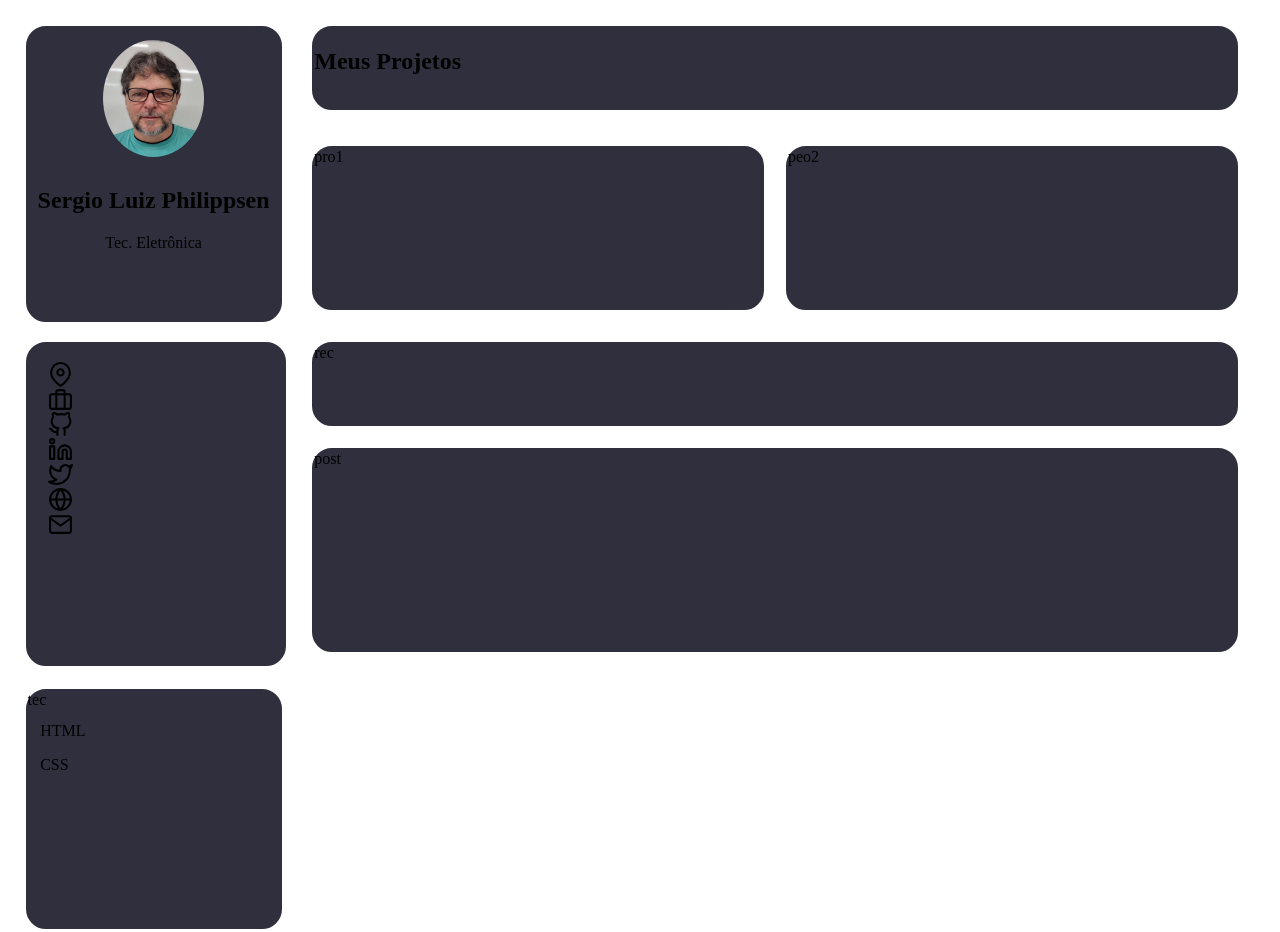
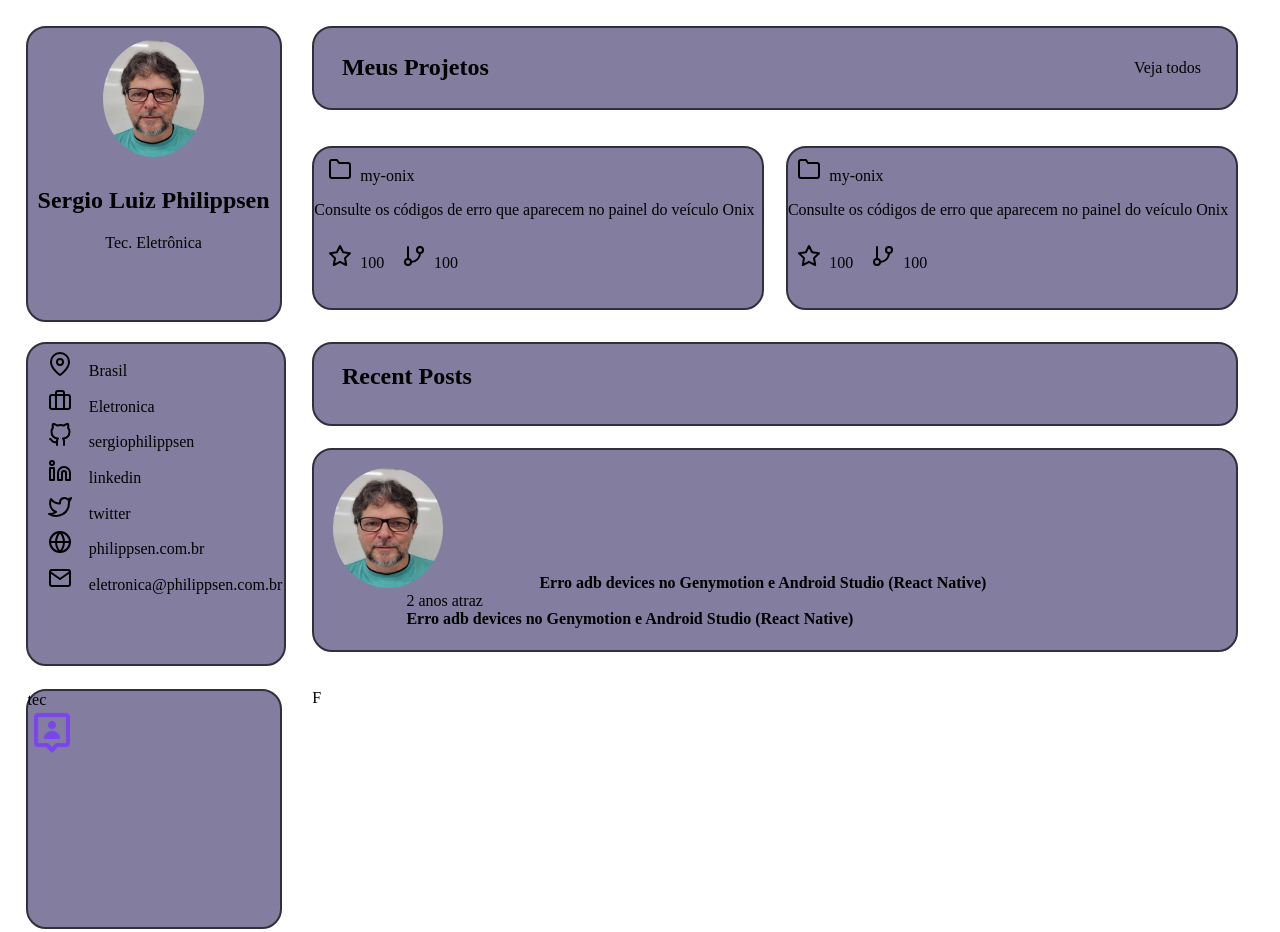
Before and after one commit to sergiophilippsen/portfolio, a plain HTML site: page index.html in a window 1280 px wide. Shown: the top 932 px of the page. Drawn offline with Linux system fonts and the light colour scheme.

Commit message:
projeto finalizado

```diff
--- a/index.html
+++ b/index.html
@@ -15,34 +15,86 @@
             <p>Tec. Eletrônica</p>
         </div>
         <div class="links">
-            <div class="icones"><br>
                 <img src="./assets/map-pin.svg" alt="Brasil">
+                <p>Brasil</p>
+                <br>
                 <img src="./assets/briefcase.svg" alt="Auto Eletrica Philippsen">
+                <p>Eletronica</p>
+                <br>
                 <img src="./assets/github.svg" alt="Github">
+                <p>sergiophilippsen</p>
+                <br>
                 <img src="./assets/linkedin.svg" alt="Linkedin">
+                <p>linkedin</p>
+                <br>
                 <img src="./assets/twitter.svg" alt="Twitter">
+                <p>twitter</p>
+                <br>
                 <img src="./assets/globe.svg" alt="philippsen.com.br">
+                <p>philippsen.com.br</p>
+                <br>
                 <img src="./assets/mail.svg" alt="eletronica@philippsen.com.br">
-            </div>
+                <p>eletronica@philippsen.com.br</p>
         </div>
         <div class="tecnologia">tec
-            <div class="">
-
-
-            <p>HTML</p>
-             <P>CSS</P>
+            <div class="tecn">
+                <img src="./assets/favicon.ico" alt="">
             </div>
         </div>
 
-        <div class="experiencias">ex</div>
-        <div class="educação">edu</div>
+        <div class="experiencias">
+            <h2>Experiências</h2>
+            <ul>
+                <li>Téc. Eletro Mecânica</li>
+                <p>CEFET-PR 1984 - 1988</p><br>
+                <li>Téc. Eletronica</li>
+                <p>SENAI 2018 - 2019</p>
+        </div>
+
+        <div class="educação">
+            <h2>Educação</h2>
+            <ul>
+                <li>Téc. Eletro Mecânica</li>
+                <p>CEFET-PR 1984 - 1988</p><br>
+                <li>Téc. Eletronica</li>
+                <p>SENAI 2018 - 2019</p>
+        </div>
+
+        </ul>
         <div class="projetos">
             <h2>Meus Projetos</h2>
+            <p>Veja todos</p>
         </div>
-        <div class="projeto1">pro1</div>
-        <div class="projeto2">peo2</div>
-        <div class="recentpost">rec</div>
-        <div class="post">post</div>
+        <div class="projeto1">
+                <img src="./assets/folder.svg" alt="">
+                <p class="displayInline">my-onix</p>
+                <p>Consulte os códigos de erro que aparecem no painel do veículo Onix</p>
+                <img src="./assets/star.svg" alt="">
+                <p class="displayInline1">100</p>
+                <img class="img2" src="./assets/git-branch.svg" alt="">
+                <p class="displayInline2">100</p>
+        </div>F
+        <div class="projeto2">
+            <div class="icones2">
+                <img src="./assets/folder.svg" alt="">
+                <p class="displayInline">my-onix</p>
+                <p>Consulte os códigos de erro que aparecem no painel do veículo Onix</p>
+                <img src="./assets/star.svg" alt="" srcset="">
+                <p class="displayInline1">100</p>
+                <img class="img2" src="./assets/git-branch.svg" alt="">
+                <p class="displayInline2">100</p>
+            </div>
+        </div>
+
+        <div class="recentpost">
+            <h2>Recent Posts</h2>
+        </div>
+        <div class="post">
+            <img src="./assets/FOTO.jpeg" alt="">
+            <h4>Erro adb devices no Genymotion e Android Studio (React Native)</h4><br>
+            <p>2 anos atraz</p><br>
+            <h4>Erro adb devices no Genymotion e Android Studio (React Native)</h4>
+        </div>
     </div>
 
 </body>
--- a/style.css
+++ b/style.css
@@ -3,15 +3,12 @@
     --text-color: #837E9F;
     --bg-cards: #302F3D;
     --bg-techs: #CB92B1;
-  }
+    }
   body {
    /* background-color: var(--body-bg-color);*/
     margin-left: 2%;
     margin-top: 2%;
   }
-
-
-
   .main {
     display: grid;
     box-sizing: border-box;
@@ -33,7 +30,7 @@
         border: solid 2px var(--bg-cards);
         width: 20vw;
         height: 37vh;
-        background-color: var(--bg-cards);
+        background-color: var(--text-color);
         border-radius: 20px;
         box-sizing: border-box;
         }
@@ -54,97 +51,219 @@
         }
         .profile p {
             text-align: center;
-            margin-bottom: 60%;
+            margin-bottom: 90%;
         }
     .links {
         grid-area: lin;
         border: solid 2px var(--bg-cards);
         width: 20vw;
         height: 40vh;
-        background-color: var(--bg-cards);
+        /*background-color: var(--bg-cards);*/
+        background-color: var(--text-color);
         border-radius: 20px;
+    }
 
+    .links p {
+        display: inline;
+        margin-left: 5%;
+        margin-top: 2%;
+    }
+
+    .links img {
+        margin-left: 8%;
+        margin-top: 3%;
     }
 
     .icones {
         display: flex;
         flex-direction: column;
-}
+    }
 
     .icones img {
         right: 25px;
         width: 25px;
-        margin-left: 20px;
+        margin-left: 30px;
+        margin-bottom: 10px;
+        margin-top: 40;
     }
-
-
+    .icones .displayInline {
+        display: inline;
+        margin-left: 30%;
+        margin-top: 1%;
+        }
     .tecnologia {
         box-sizing: border-box;
         grid-area: tec;
         border: solid 2px var(--bg-cards);
         width: 20vw;
         height: 30vh;
-        background-color: var(--bg-cards);
+        /*background-color: var(--bg-cards);*/
+        background-color: var(--text-color);
         border-radius: 20px;
-        }
-        .tecnologia p {
-            margin-left: 5%;
-            margin-top: 5%;
-
-        }
+    }
     .experiencias {
         grid-area: ex;
         border: solid 2px var(--bg-cards);
         width: 20vw;
         height: 40vh;
-        background-color: var(--bg-cards);
+        /*background-color: var(--bg-cards);*/
+        background-color: var(--text-color);
         border-radius: 20px;
-    }
+        }
+        .experiencias h2 {
+            margin-left: 10%;
+            margin-top: 8%;
+
+        }
     .educação {
         grid-area: edu;
         border: solid 2px var(--bg-cards);
         width: 20vw;
         height: 40vh;
-        background-color: var(--bg-cards);
+        /*background-color: var(--bg-cards);*/
+        background-color: var(--text-color);
         border-radius: 20px;
+     }
+     .educação h2 {
+        margin-left: 10%;
+        margin-top: 8%;
+        }
+     .educação li {
+
+        margin-left: 5%;
+        margin-bottom: 0%;
      }
     .projetos {
         grid-area: proj;
         border: solid 2px var(--bg-cards);
         width: 72vw;
         height: 10vh;
-        background-color: var(--bg-cards);
+        /*background-color: var(--bg-cards);*/
+        background-color: var(--text-color);
         border-radius: 20px;
+        display: flex;
+        align-items: center;
+
+    }
+    .projetos h2 {
+        margin-left: 3%;
+        display: inline;
+    }
+    .projetos p {
+
+       margin-left: 70%;
+       display: inline;
+
     }
     .projeto1 {
         grid-area: proj1;
         border: solid 2px var(--bg-cards);
         width: 35vw;
         height: 20vh;
-        background-color: var(--bg-cards);
+        /*background-color: var(--bg-cards);*/
+        background-color: var(--text-color);
         border-radius: 20px;
     }
+    .projeto1 img {
+        margin-top: 2%;
+        margin-left: 3%;
+    }
+
+   .projeto1 .img2 {
+    margin-left: 3%;
+    }
+
+    .displayInline {
+       display: inline;
+       margin-left: 1%;
+       margin-top: 0%;
+       }
+       .displayInline1 {
+        display: inline;
+        margin-left:1% ;
+        margin-top: 5%;
+       }
+       .displayInline2 {
+        display: inline;
+        margin-left:1% ;
+       }
+
+
+
+
     .projeto2 {
         grid-area: proj2;
         border: solid 2px var(--bg-cards);
         width: 35vw;
         height: 20vh;
-        background-color: var(--bg-cards);
+        /*background-color: var(--bg-cards);*/
+        background-color: var(--text-color);
         border-radius: 20px;
     }
+    .projeto2 img {
+        margin-top: 2%;
+        margin-left: 2%;
+    }
+
+   .projeto2 .img2 {
+    margin-left: 3%;
+    }
+
+    .displayInline {
+       display: inline;
+       margin-left: 1%;
+       margin-top: 0%;
+       }
+       .displayInline1 {
+        display: inline;
+        margin-left:1% ;
+        margin-top: 5%;
+       }
+       .displayInline2 {
+        display: inline;
+        margin-left:1% ;
+       }
+
+
     .recentpost {
         grid-area: rec;
         border: solid 2px var(--bg-cards);
         width: 72vw;
         height: 10vh;
-        background-color: var(--bg-cards);
+        /*background-color: var(--bg-cards);*/
+        background-color: var(--text-color);
         border-radius: 20px;
+    }
+    .recentpost h2 {
+        margin-left: 3%;
+        margin-top: 2%;
+
     }
     .post {
         grid-area: post;
         border: solid 2px var(--bg-cards);
         width: 72vw;
         height: 25vh;
-        background-color: var(--bg-cards);
+        /*background-color: var(--bg-cards);*/
+        background-color: var(--text-color);
         border-radius: 20px;
+
     }
+    .post img {
+        margin-top: 2%;
+        margin-left: 2%;
+
+        border-radius: 50%;
+        width: 12%;
+        height: 60%;
+    }
+    .post h4 {
+        display: inline;
+        margin-left: 10%;
+        margin-top: 2%;
+    }
+    .post p {
+        display: inline;
+        margin-left: 10%;
+        margin-top: 10%;
+    }
```
